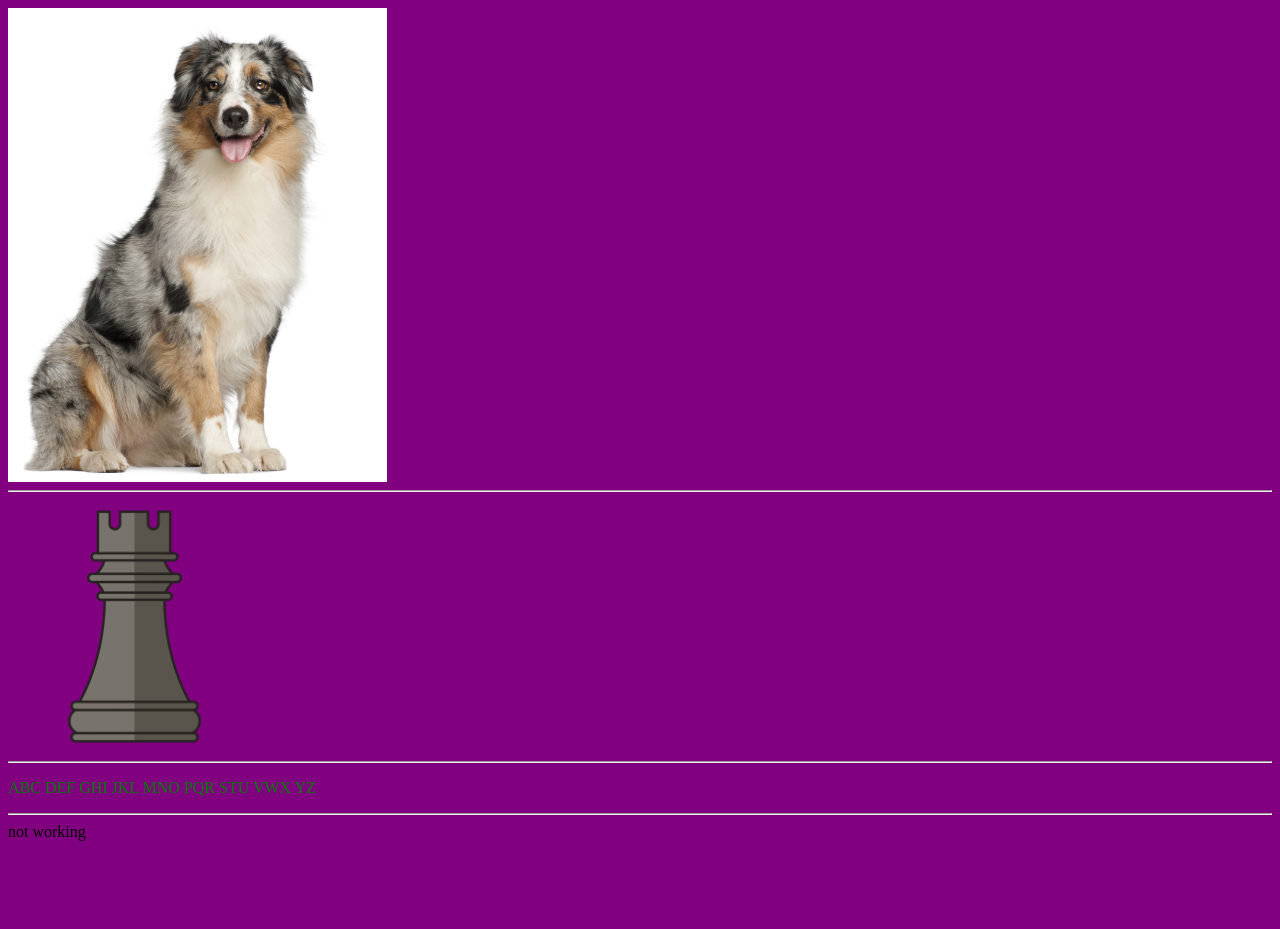
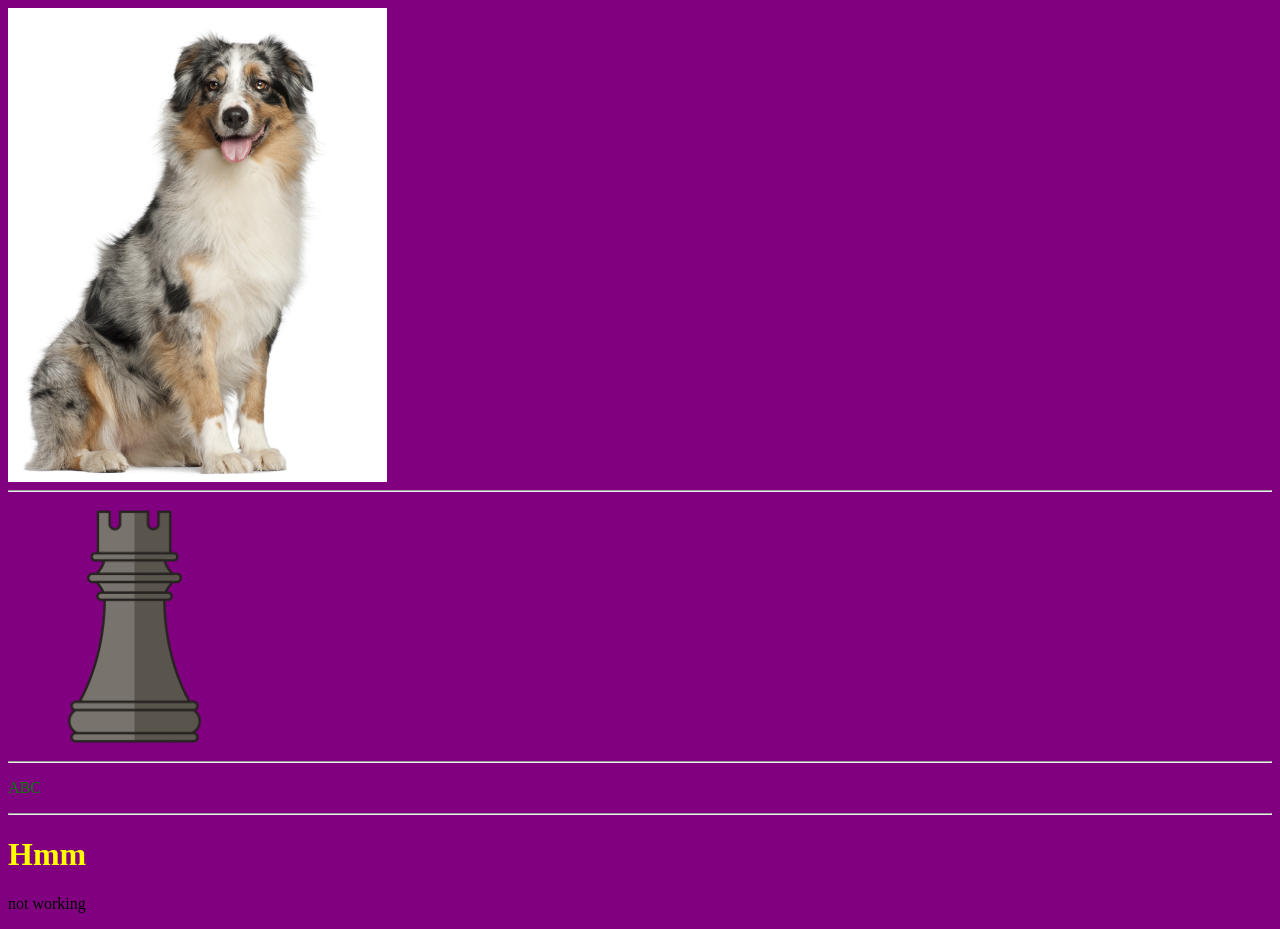
Before and after one commit to atchiray000/Test1, a plain HTML site: page index.html in a window 1280 px wide. Before the commit the page ends 849 px from the top, so only its background shows below. Drawn offline with Linux system fonts and the light colour scheme.

Commit message:
Update index.html

```diff
--- a/index.html
+++ b/index.html
@@ -11,15 +11,8 @@
       </a>
 <hr>
   <p style="color:green"> ABC
-     DEF
-     GHI
-     JKL
-     MNO
-     PQR
-     STU
-     VWX
-     YZ
 <hr>
-      not working
+<h1 style="color:yellow"> Hmm</h1>
+<p> not working
    </body>
 </html>
```
